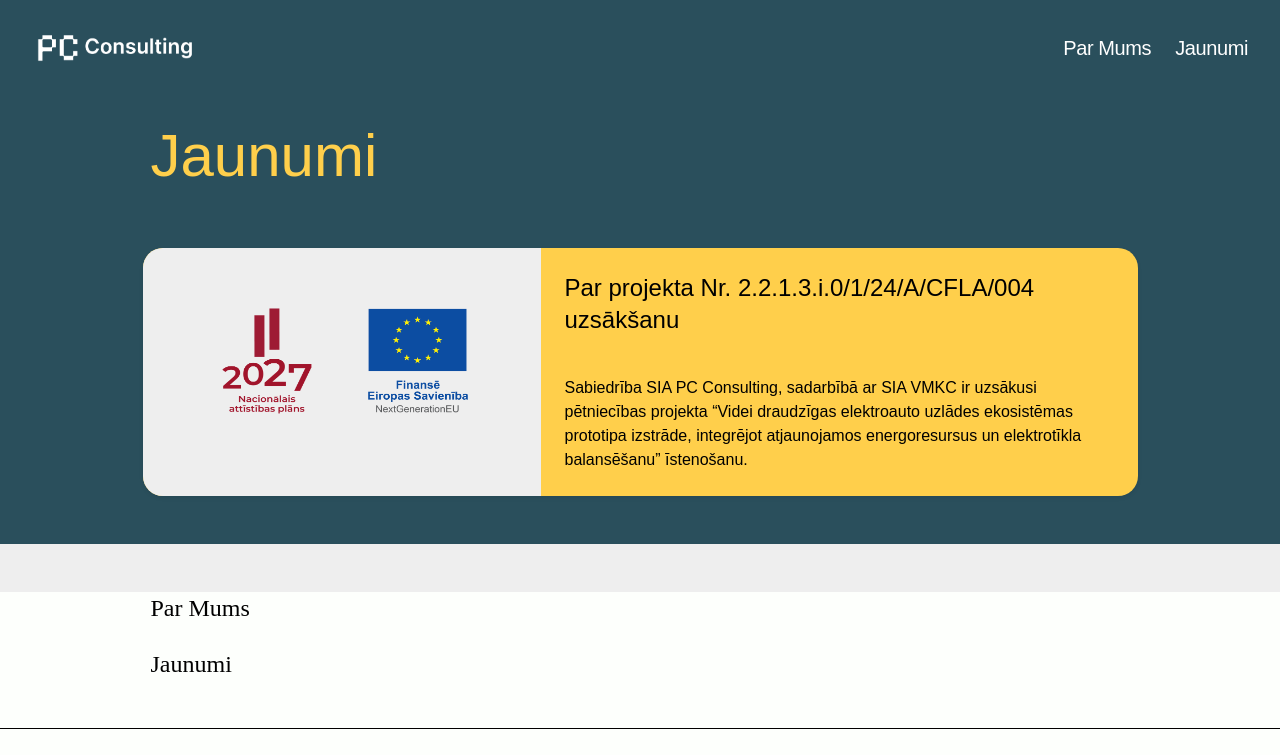
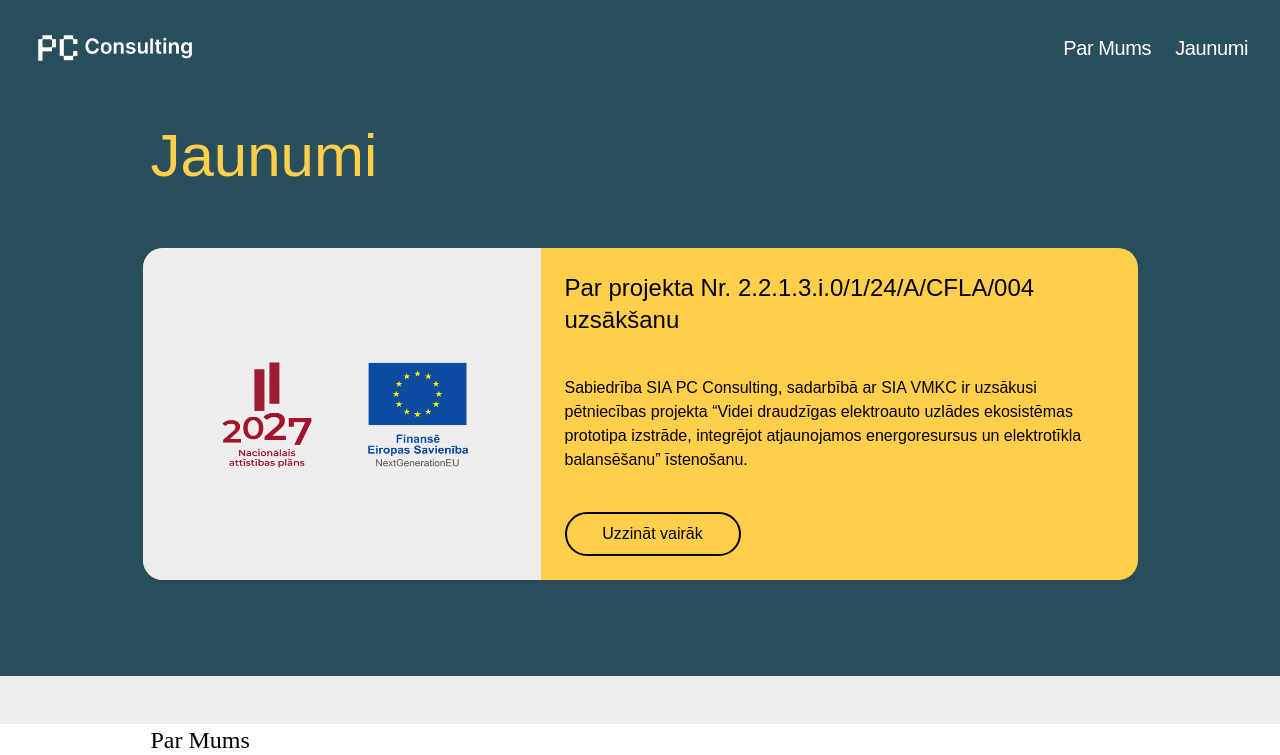
Before and after one commit to locusttoybox/pc-consulting, a Next.js app: page /jaunumi in a window 1280 px wide. Shown: the top 755 px of the page. Built offline with nearby package versions, Linux system fonts and the light colour scheme.

Commit message:
layout changes to jaunumi page

```diff
--- a/src/app/jaunumi/page.tsx
+++ b/src/app/jaunumi/page.tsx
@@ -2,6 +2,7 @@ import Header from '../components/ui/Header';
 import Footer from '../components/ui/Footer';
 import Image3 from '../assets/nap-logo-1.png';
 import Image4 from '../assets/es-next-logo-01.png';
+import Button from '../components/ui/Button';
 
 const Jaunumi: React.FC = () => {
   return (
@@ -20,11 +21,14 @@ const Jaunumi: React.FC = () => {
               </h1>
             </div>
           </section>
-          <section className='w-screen bg-primary pb-9 sm:pb-2 lg:pb-10'>
-            <div className='container mx-auto max-w-[1043px] px-4 pb-2 sm:px-6'>
+          <section
+            id='section-1'
+            className='w-screen bg-primary pb-14 sm:pb-2 lg:pb-14'
+          >
+            <div className='container mx-auto max-w-[1043px] px-4 pb-10 sm:px-6'>
               <div className='shadow-subtle justify-center rounded-[20px] bg-accent text-black'>
-                <div className='lg:flex-crow flex flex-row'>
-                  <div className='bg-background py-14 text-black sm:w-2/5 lg:rounded-l-[20px]'>
+                <div className='flex flex-row lg:flex-row'>
+                  <div className='flex items-center justify-center bg-background py-14 text-black sm:w-2/5 lg:rounded-l-[20px]'>
                     <div className='flex flex-row justify-center gap-10'>
                       {' '}
                       <img
@@ -51,6 +55,11 @@ const Jaunumi: React.FC = () => {
                       integrējot atjaunojamos energoresursus un elektrotīkla
                       balansēšanu” īstenošanu.
                     </p>
+                    <div className='pt-10'>
+                      <Button className='w-44' variant='outlineBlack'>
+                        Uzzināt vairāk
+                      </Button>
+                    </div>
                   </div>
                 </div>
               </div>
```
